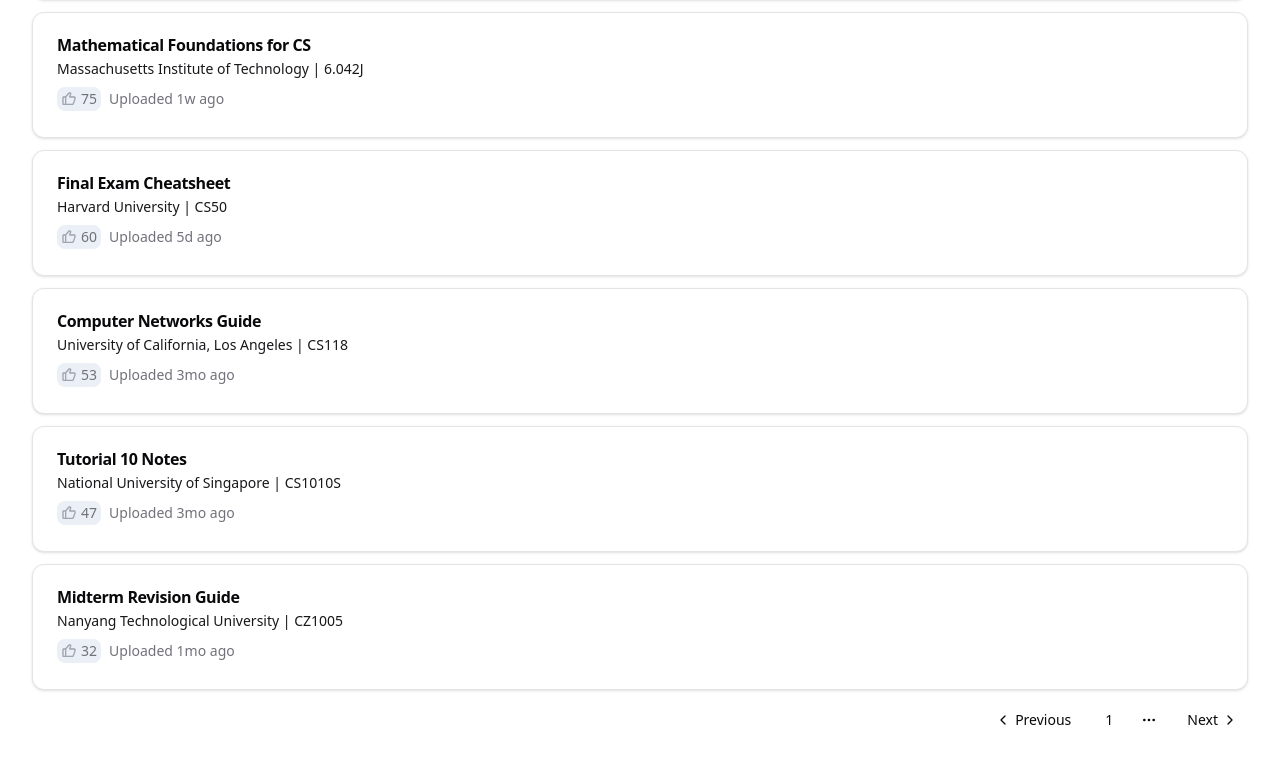
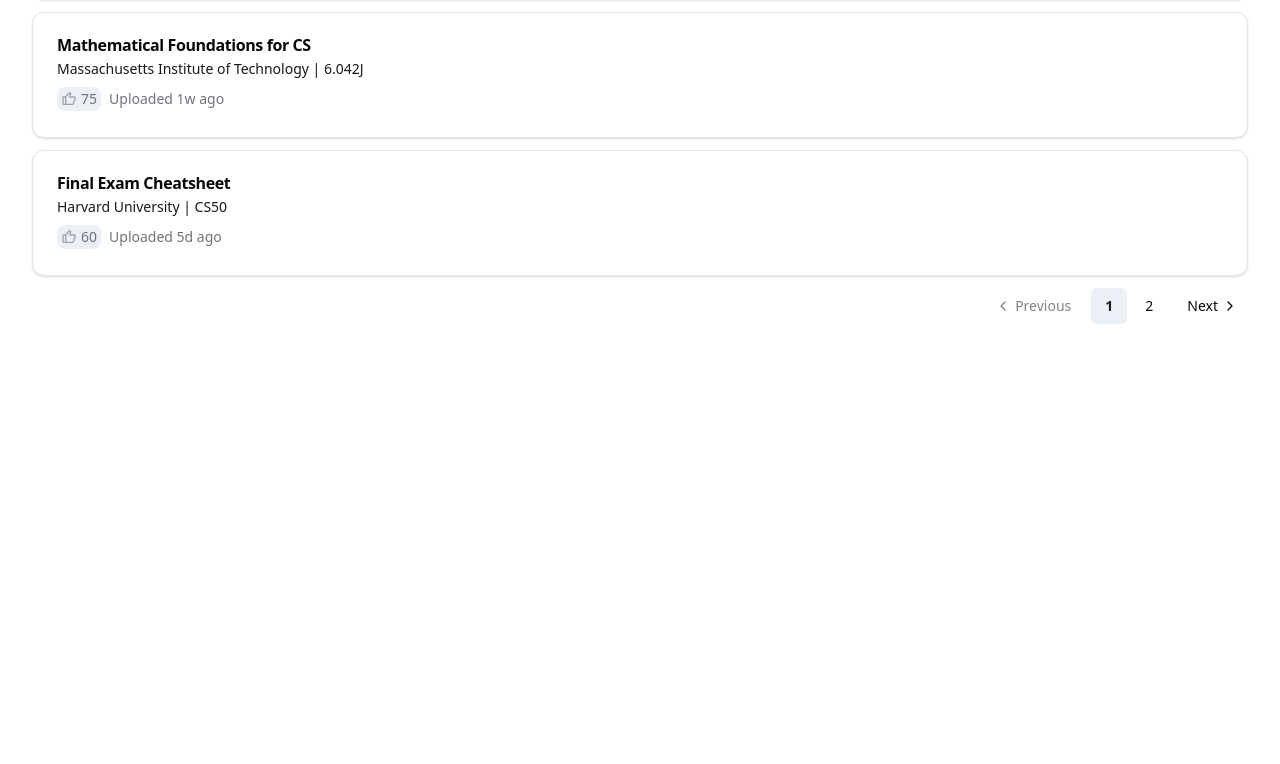
Before and after one commit to joshualwf/note-share, a Next.js app: page / in a window 1280 px wide. Shown: the part 797-1561 px from the top of the page. After the commit the page ends 1201 px from the top, so only its background shows below. Built offline with nearby package versions, Linux system fonts and the light colour scheme.

Commit message:
add pagination functionality

```diff
--- a/src/app/page.tsx
+++ b/src/app/page.tsx
@@ -24,6 +24,7 @@ export default function Home() {
   const [schoolFilter, setSchoolFilter] = useState<string | null>(null);
   const [modCodeFilter, setModCodeFilter] = useState<string | null>(null);
   const [mainSearchQuery, setMainSearchQuery] = useState<string>("");
+  const [currentPage, setCurrentPage] = useState(1);
 
   // Filter and sort documents dynamically
   const filteredAndSortedDocuments = useMemo(() => {
@@ -78,6 +79,24 @@ export default function Home() {
     modCodeFilter,
     mainSearchQuery,
   ]);
+
+  // pagination
+  const itemsPerPage = 5;
+  const startIndex = (currentPage - 1) * itemsPerPage;
+  const endIndex = startIndex + itemsPerPage;
+  const paginatedDocuments = filteredAndSortedDocuments.slice(
+    startIndex,
+    endIndex
+  );
+  const totalPages = Math.ceil(
+    filteredAndSortedDocuments.length / itemsPerPage
+  );
+
+  const goToPage = (page: number) => {
+    if (page >= 1 && page <= totalPages) {
+      setCurrentPage(page);
+    }
+  };
 
   return (
     <>
@@ -145,8 +164,7 @@ export default function Home() {
               <SortSelect selectedValue={sortBy} setSelectedValue={setSortBy} />
             </div>
           </div>
-
-          {filteredAndSortedDocuments.map((doc) => (
+          {paginatedDocuments.map((doc) => (
             <DocumentCard
               key={doc.id}
               title={doc.title}
@@ -159,16 +177,43 @@ export default function Home() {
           <Pagination className="justify-end">
             <PaginationContent>
               <PaginationItem>
-                <PaginationPrevious href="#" />
+                <PaginationPrevious
+                  href="#"
+                  onClick={() => goToPage(currentPage - 1)}
+                  className={
+                    currentPage === 1 ? "pointer-events-none opacity-50" : ""
+                  }
+                  aria-disabled={currentPage === 1}
+                />
               </PaginationItem>
+
+              {Array.from({ length: totalPages }, (_, i) => (
+                <PaginationItem key={i}>
+                  <PaginationLink
+                    href="#"
+                    onClick={() => goToPage(i + 1)}
+                    className={
+                      currentPage === i + 1
+                        ? "font-bold text-primary bg-accent"
+                        : ""
+                    }
+                  >
+                    {i + 1}
+                  </PaginationLink>
+                </PaginationItem>
+              ))}
+
               <PaginationItem>
-                <PaginationLink href="#">1</PaginationLink>
-              </PaginationItem>
-              <PaginationItem>
-                <PaginationEllipsis />
-              </PaginationItem>
-              <PaginationItem>
-                <PaginationNext href="#" />
+                <PaginationNext
+                  href="#"
+                  onClick={() => goToPage(currentPage + 1)}
+                  className={
+                    currentPage === totalPages
+                      ? "pointer-events-none opacity-50"
+                      : ""
+                  }
+                  aria-disabled={currentPage === totalPages}
+                />
               </PaginationItem>
             </PaginationContent>
           </Pagination>
```
